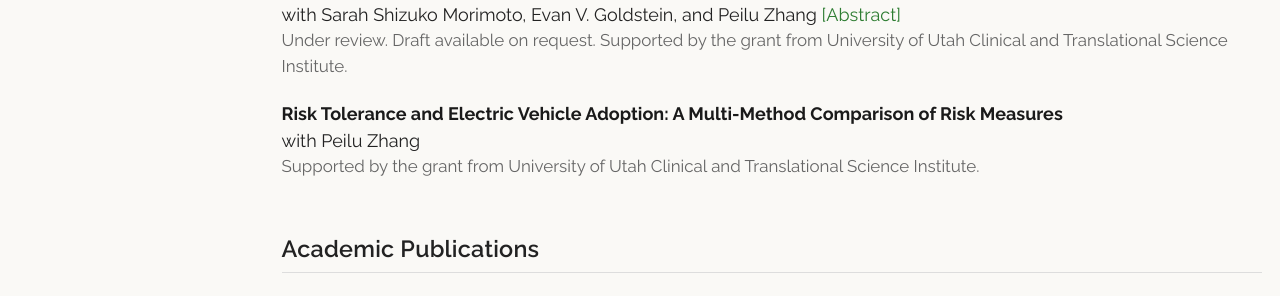
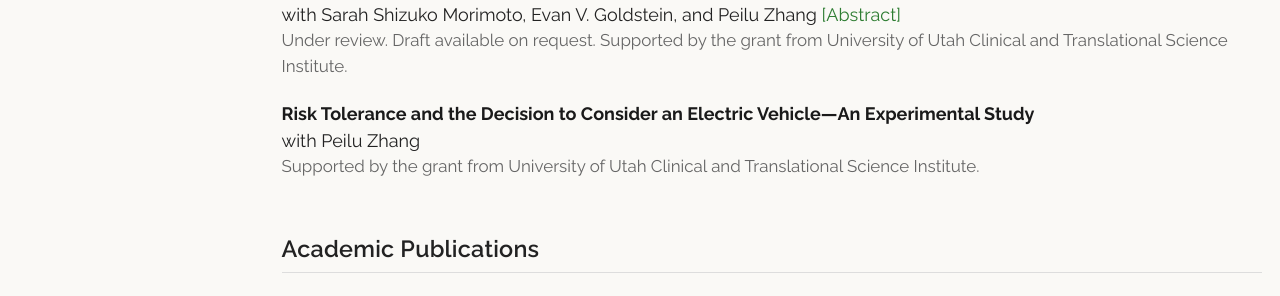
Before and after one commit to ghoshash1/ghoshash1.github.io, a Jekyll site: the page built from _pages/research.md, in a window 1280 px wide and 1379 px high. Shown: the part 682-978 px from the top of the window. Built offline with Jekyll 4.4.1, drawn with Linux system fonts in a browser that asks for light colours; some web fonts are replaced.

Commit message:
Update research.md

```diff
--- a/_pages/research.md
+++ b/_pages/research.md
@@ -73,7 +73,7 @@ redirect_from:
 </div>
 
 <div class="paper">
-  <p class="t">Risk Tolerance and Electric Vehicle Adoption: A Multi-Method Comparison of Risk Measures</p>
+  <p class="t">Risk Tolerance and the Decision to Consider an Electric Vehicle—An Experimental Study</p>
   <p class="a">with Peilu Zhang</p>
   <p class="s">Supported by the grant from University of Utah Clinical and Translational Science Institute.</p>
 </div>
```
